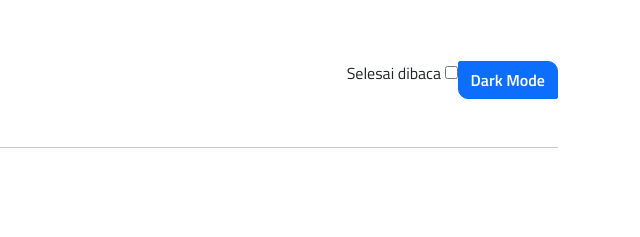
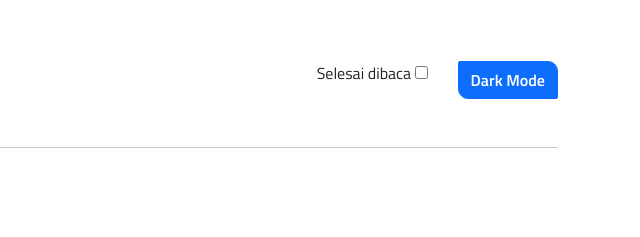
Before and after one commit to cctvnme1/todo-crud-bookself, a plain HTML site: page index.html in a window 1280 px wide. Shown: the part 355-592 px from the top of the page, 640-1280 px from the left. Drawn offline with nearby package versions, Linux system fonts and the light colour scheme; files that its build step writes are made by us from their sources; files whose address does not match are found by name.

Commit message:
Update styles.css

```diff
--- a/styles.css
+++ b/styles.css
@@ -23,6 +23,8 @@ h2 {
 .togel {
     display: flex;
     justify-content: flex-end;
+    gap: 30px;
+    flex-direction: row;
 }
 
 /* SCROLL TO TOP BUTTON */
```
